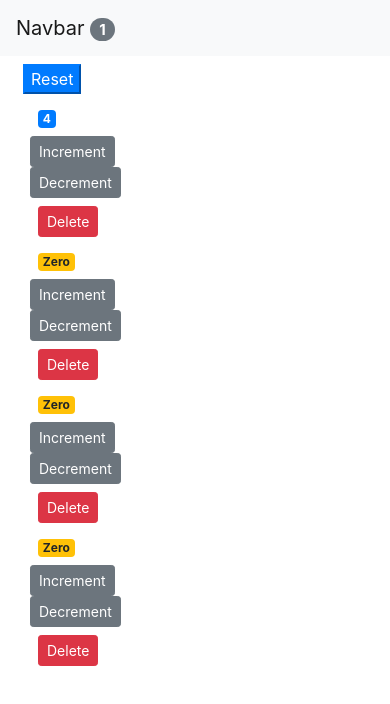
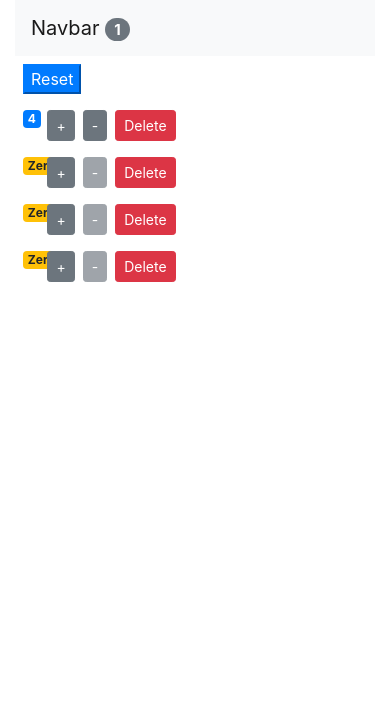
Before and after one commit to amans0508/counter-app, a React (Create React App) app: page / in a window 390 px wide. Shown: the top 704 px of the page. Built offline with nearby package versions, Linux system fonts and the light colour scheme.

Commit message:
Fix styling

```diff
--- a/src/App.js
+++ b/src/App.js
@@ -32,7 +32,7 @@ class App extends Component {
 
   handleDecrement = (counter) => {
     const counters = [...this.state.counters];
-    const index = counter.indexOf(counter);
+    const index = counters.indexOf(counter);
     counters[index] = { ...counter };
     counters[index].value--;
     this.setState({ counters });
@@ -55,12 +55,13 @@ class App extends Component {
     console.log("Render");
     return (
       <React.Fragment>
-        <NavBar
-          totalCounters={
-            this.state.counters.filter((c) => c.value !== 0).length
-          }
-        ></NavBar>
         <main className="container">
+          <NavBar
+            totalCounters={
+              this.state.counters.filter((c) => c.value !== 0).length
+            }
+          ></NavBar>
+
           <Counters
             counter={this.state.counters}
             onDelete={this.handleDelete}
--- a/src/components/counter.jsx
+++ b/src/components/counter.jsx
@@ -3,35 +3,32 @@ import React, { Component } from "react";
 class Counter extends Component {
   render() {
     return (
-      <div className="container">
       <div className="row">
-          <div className="col-sm">
+        <div className="col-1">
           <span className={this.getBadgeClasses()}>{this.formatCount()}</span>
         </div>
-          <div className="col-sm">
+        <div className="col">
           <button
             onClick={() => this.props.onIncrement(this.props.counter)}
             className="btn btn-secondary btn-sm"
           >
-              Increment
+            +
           </button>
-          </div>
-          <div className="col-sm">
+
           <button
             onClick={() => this.props.onDecrement(this.props.counter)}
-              className="btn btn-secondary btn-sm"
+            className="btn btn-secondary btn-sm m-2"
+            disabled={this.props.counter.value === 0 ? "disabled" : ""}
           >
-              Decrement
+            -
           </button>
-          </div>
-          <div className="col-sm">
+
           <button
-              className="btn btn-danger btn-sm m-2"
+            className="btn btn-danger btn-sm"
             onClick={() => this.props.onDelete(this.props.counter.id)}
           >
             Delete
           </button>
-          </div>
         </div>
       </div>
     );
```
Lines whose indentation alone changed are shown as unchanged.
